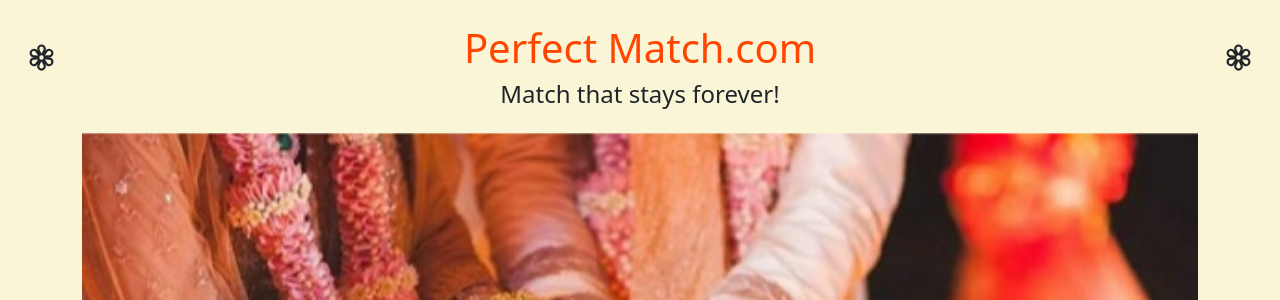
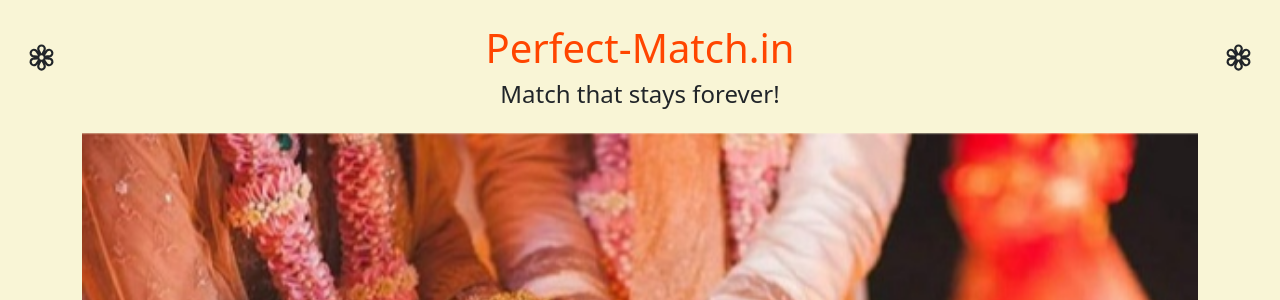
Before and after one commit to surajkanojia05/perfectmatch, a Django app: page / in a window 1280 px wide. Shown: the part 78-378 px from the top of the page. Run offline with Django 3.2, Linux system fonts and the light colour scheme.

Commit message:
Update home.html

```diff
--- a/templates/home.html
+++ b/templates/home.html
@@ -20,7 +20,7 @@
 </div>
 <center>
     <div>
-        <h1 class="mt-6" style="color:orangered">Perfect Match.com</h1>
+        <h1 class="mt-6" style="color:orangered">Perfect-Match.in</h1>
         <h4 class="mb-4">Match that stays forever!</h4>
     </div>
 </center>
```
